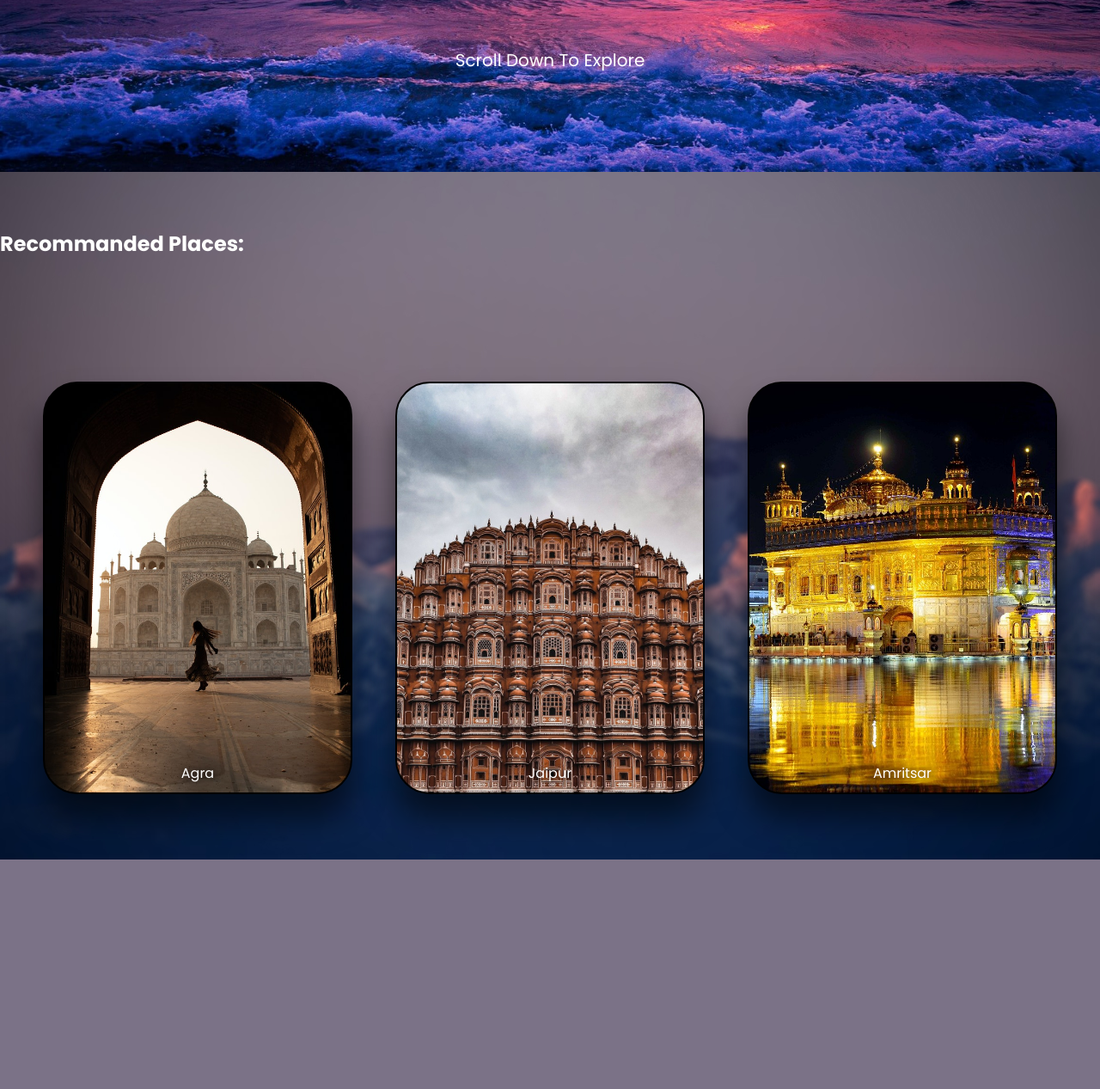
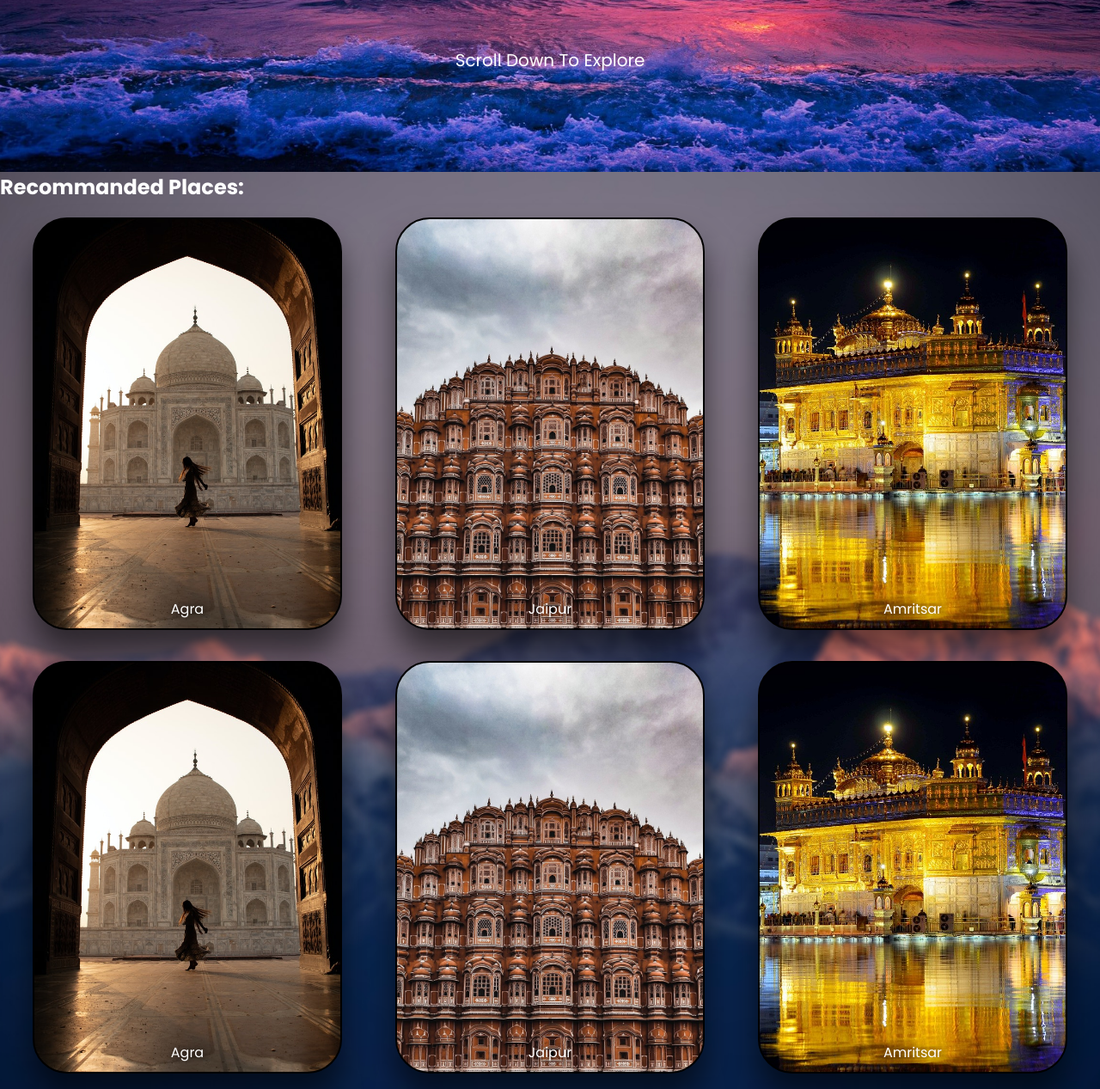
Before and after one commit to AshishPatel11/Touristo, a PHP site: page /home.php in a window 1280 px wide. Shown: the part 600-1867 px from the top of the page at 86% size. Before the commit the page ends 1600 px from the top, so only its background shows below. Run offline with PHP 8.4, Linux system fonts and the light colour scheme.

Commit message:
cards done

```diff
--- a/css/home.css
+++ b/css/home.css
@@ -20,87 +20,80 @@
   left: 50%;
   transform: translateX(-50%);
   color: white;
-  font-family: poppins, sans-serif;
+  font-family: poppins,sans-serif;
   font-size: 20px;
 }
-input.search-box {
+input.search-box{
     width: 35vw;
     height: 40px;
     background-color: rgba(0, 0, 0, 0.42);
     border: none;
     color: white;
-  font-family: poppins, sans-serif;
+    font-family: poppins,sans-serif;
     padding: 5px 16px;
     border: 3px solid rgba(0, 0, 0, 0.589);
     border-radius: 8px;
     outline: none;
 }
-input::placeholder {
+input::placeholder{
     color: white;
-  font-family: poppins, sans-serif;
+    font-family: poppins,sans-serif;
     font-size: 16px;
 }
-.submit-btn {
+.submit-btn{
     background-color: rgba(0, 0, 0, 0.42);
     height: 40px;
     width: 7vw;
     border: none;
     border: 3px solid rgba(0, 0, 0, 0.589);
     border-radius: 8px;
-  font-family: poppins, sans-serif;
+    font-family: poppins,sans-serif;
     color: white;
     font-size: 16px;
     padding: 5px auto;
     /* transform: translateY(2px); */
     /* margin: -1px 0px 0px -4px; */
 }
-::-webkit-scrollbar {
+::-webkit-scrollbar{
   width: 10px;
 }
-::-webkit-scrollbar-track {
+::-webkit-scrollbar-track{
   box-shadow: inset 0 0 5px gray;
   border-radius: 2px;
 }
-::-webkit-scrollbar-thumb {
-  background-image: linear-gradient(
-    to top,
-    #3b41c5 0%,
-    #a981bb 49%,
-    #ffc8a9 100%
-  );
+::-webkit-scrollbar-thumb{
+  background-image: linear-gradient(to top, #3b41c5 0%, #a981bb 49%, #ffc8a9 100%);
   border-radius: 10px;
 }
-.page2 {
+.page2{
   background-image: url(./images/home_bg21.jpg);
   background-size: cover;
   background-position: bottom;
   color: white;
-  font-family: poppins, sans-serif;
+  font-family: poppins,sans-serif;
 }
-.temp-width {
-  height: 100vh;
+.temp-width{
+  height: 100%;
   width: 10 0%;
   display: flex;
   flex-direction: column;
   justify-content: space-around;
 }
-.title {
+.title{
   position: relative;
 }
-.cards-container {
+.cards-container{
   z-index: 5;
   display: flex;
   justify-content: space-evenly;
   position: relative;
   flex-wrap: wrap;
 }
-.card1,
-.card2,
-.card3 {
-  margin: 10px 0px;
-  flex: 0 1 45vh;
+.card1,.card2,.card3{
+  margin: 18px 24px;
   height: 60vh;
   width: 45vh;
+  flex: 0 1 45vh;
   border: 2px solid black;
   text-align: center;
   display: flex;
@@ -110,37 +103,36 @@ input::placeholder {
   border-radius: 40px;
   filter: drop-shadow(0px 27px 18px rgba(0, 0, 0, 0.58));
   padding: 10px;
-  text-shadow: 1px 1px 10px black;
+  text-shadow: 1px 1px 10px black ;
+  backdrop-filter: blur(80px);
   transition: box-shadow 400ms;
   box-shadow: inset 0 0 0 500px rgba(0, 0, 0, 0);
 }
-.card1:hover,
-.card2:hover,
-.card3:hover {
+.card1:hover,.card2:hover,.card3:hover{
   box-shadow: inset 0 0 0 500px rgba(0, 0, 0, 0.7);
-  filter: drop-shadow(0px 30px 25px rgba(0, 0, 0, 0.65));
 }
-.description {
+.description{
   width: 70%;
+  text-transform: capitalize;
   margin-top: 100px;
   opacity: 0;
   pointer-events: none;
   transition: opacity 700ms;
 }
-.card1:hover .description {
+.card1:hover .description,.card2:hover .description,.card3:hover .description{
   opacity: 1;
 }
-.card1 {
+.card1{
   background-image: url(./images/taj-mahal.jpg);
   background-size: cover;
   background-position: center;
 }
-.card2 {
+.card2{
   background-image: url(./images/hawa.jpg);
   background-size: cover;
   background-position: center;
 }
-.card3 {
+.card3{
   background-image: url(./images/amritsar.jpg);
   background-size: cover;
   background-position: center;
--- a/home.php
+++ b/home.php
@@ -93,11 +93,23 @@
                     <p>Agra</p>
                 </div>
                 <div class="card2">
-                <p class="description"></p>
+                    <p class="description">Find your way to "World Heritage City"<br>&<br>"The Pink City"<br>of India</p>
                     <p>Jaipur</p>
                 </div>
                 <div class="card3">
-                <p class="description"></p>
+                    <p class="description">make your trip to the world's most visited place<br>"the Amritsar"<br>city of<br>"golden temple"</p>
+                    <p>Amritsar</p>
+                </div>
+                <div class="card1">
+                    <p class="description">Explore the sign of true love<br>&<br>One of the seven wonders of world<br>“the taj mahal”</p>
+                    <p>Agra</p>
+                </div>
+                <div class="card2">
+                    <p class="description">Find your way to "World Heritage City"<br>&<br>"The Pink City"<br>of India</p>
+                    <p>Jaipur</p>
+                </div>
+                <div class="card3">
+                    <p class="description">make your trip to the world's most visited place<br>"the Amritsar"<br>city of<br>"golden temple"</p>
                     <p>Amritsar</p>
                 </div>
             </div>
```
Lines whose indentation alone changed are shown as unchanged.
